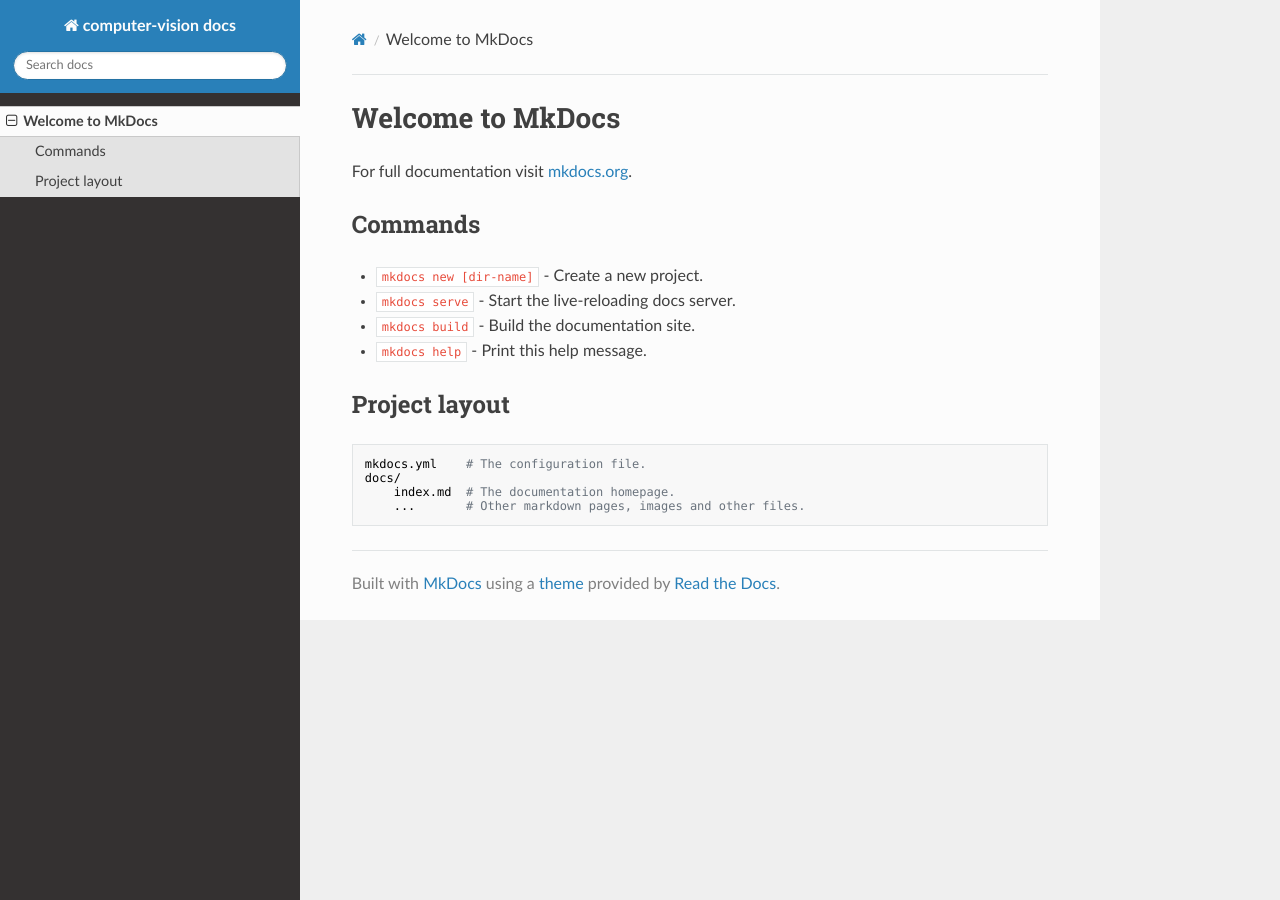
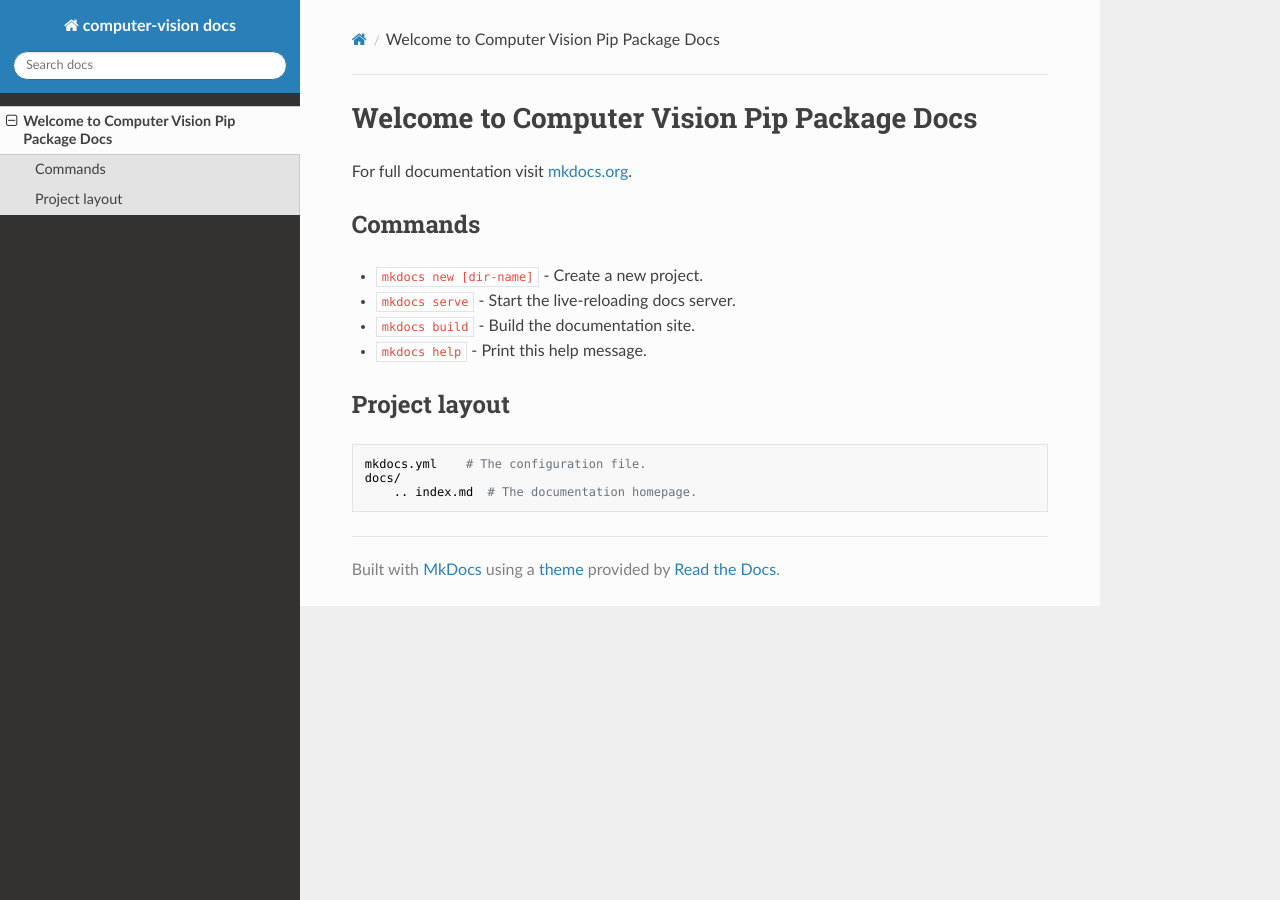
Before and after one commit to nishgaba-ai/computer-vision, an MkDocs documentation site: the page built from docs/index.md, in a window 1280 px wide. Built offline with MkDocs 1.6.1, drawn with Linux system fonts in a browser that asks for light colours; nearby versions of some CDN libraries.

Commit message:
Docs Position Changed

```diff
--- a/docs/index.md
+++ b/docs/index.md
@@ -1,6 +1,6 @@
-# Welcome to MkDocs
+# Welcome to Computer Vision Pip Package Docs
 
-For full documentation visit [mkdocs.org](https://mkdocs.org).
+For full documentation visit [mkdocs.org](https://github.com/nishgaba-ai/computer-vision).
 
 ## Commands
 
@@ -13,5 +13,4 @@
 
     mkdocs.yml    # The configuration file.
     docs/
-        index.md  # The documentation homepage.
-        ...       # Other markdown pages, images and other files.
+        .. index.md  # The documentation homepage.
```
